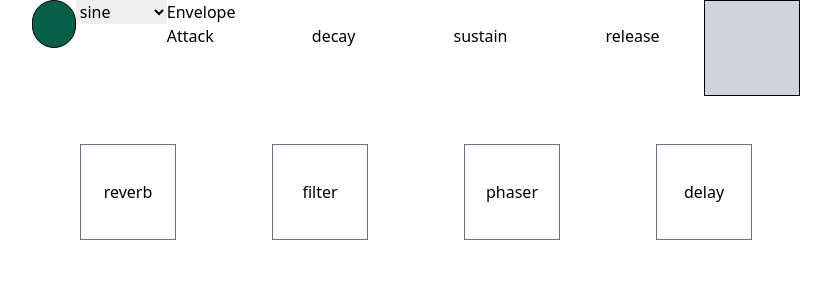
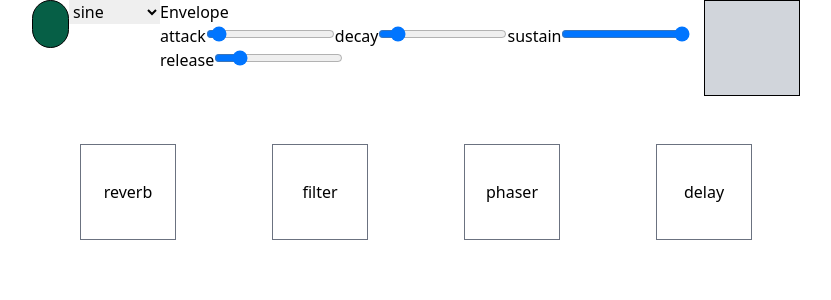
Before and after one commit to billymoroney1/synth-ui, a React (Create React App) app: page / in a window 1280 px wide. Shown: the top 300 px of the page, without its empty margins (224-1055 px from the left). Built offline with nearby package versions, Linux system fonts and the light colour scheme; some icons are missing.

Commit message:
can modify synth adsr with sliders, but onChange is not updating the visual appearance of slider yet

```diff
--- a/src/components/Envelope.js
+++ b/src/components/Envelope.js
@@ -1,12 +1,15 @@
-import React from 'react'
+import React, { useState, useEffect } from 'react'
 
 //challenge here is learning how to input decimals in react, finished product could be like ableton where you can either type in value or use slider
 
-export default function Envelope() {
+export default function Envelope(props) {
+
+    const [envelope, setEnvelope] = useState(props.env)
+
     return (
         <div>
             <div>Envelope</div>
-            <form>
+            {/* <form>
                 <label for='attack'>Attack</label>
                 <input type='number' id='attack' name='attack' min='0' max='5' step="0.01" />
                 <label for='decay'>decay</label>
@@ -15,7 +18,15 @@ export default function Envelope() {
                 <input type='number' id='sustain' name='sustain' min='0' max='5' step="0.01" />
                 <label for='release'>release</label>
                 <input type='number' id='release' name='release' min='0' max='5' step="0.01" />
-            </form>
+            </form> */}
+            <label for='attack'>attack</label>
+            <input onChange={props.adsrChange} type='range' value={envelope[0]} id='attack' name='attack' min='0' max='2' step='0.1' />
+            <label for='decay'>decay</label>
+            <input onChange={props.adsrChange} type='range' value={envelope[1]} id='decay' name='decay' min='0' max='2' step='0.1' />
+            <label for='sustain'>sustain</label>
+            <input onChange={props.adsrChange} type='range' value={envelope[2]} id='sustain' name='sustain' min='0' max='1' step='0.1' />
+            <label for='release'>release</label>
+            <input onChange={props.adsrChange} type='range' value={envelope[3]} id='release' name='release' min='0' max='5' step='0.1' />
         </div>
     )
 }
--- a/src/components/Trigger.js
+++ b/src/components/Trigger.js
@@ -21,6 +21,12 @@ export default function Trigger(props) {
         const synth = new Tone.Synth({
             oscillator: {
                 type: props.wave
+            },
+            envelope: {
+                attack: props.envelope[0],
+                decay: props.envelope[1],
+                sustain: props.envelope[2],
+                release: props.envelope[3]
             }
         })
 
--- a/src/components/UI.js
+++ b/src/components/UI.js
@@ -11,6 +11,8 @@ export default function UI() {
     const [synth, setSynth] = useState([])
     //keep track of waveform
     const [wave, setWave] = useState("sine")
+    //manage envelope
+    const [envelope, setEnvelope] = useState([0.1, 0.2, 1.0, 0.8])
 
     //use drop down menu to change waveform
     const waveChange = (e) => {
@@ -29,12 +31,33 @@ export default function UI() {
         setSynth([...synth])
     }
 
+    //******** */
+    //ENVELOPE HELPER FUNCTIONS
+    /********** */
+
+    const adsrChange = (e) => {
+        //copy of state array
+        let env = envelope
+        if (e.target.name === 'attack'){
+            env[0] = e.target.value
+        } else if (e.target.name === 'decay'){
+            env[1] = e.target.value
+        } else if (e.target.name === 'sustain'){
+            env[2] = e.target.value
+        } else if (e.target.name === 'release'){
+            env[3] = e.target.value
+        }
+
+        console.log(env)
+        setEnvelope(env)
+    }
+
     return (
         <div className='flex w-3/5 m-auto flex-col space-y-12'>
             <div className='h-42 flex justify-around content-center'>
-                <Trigger synth={synth} wave={wave} />
+                <Trigger synth={synth} wave={wave} envelope={envelope}/>
                 <WaveSelect handleChange={waveChange} />
-                <Envelope />
+                <Envelope adsrChange={adsrChange} env={envelope} />
                 <MainOnOff />
             </div>
             <div className='flex justify-around'>
```
